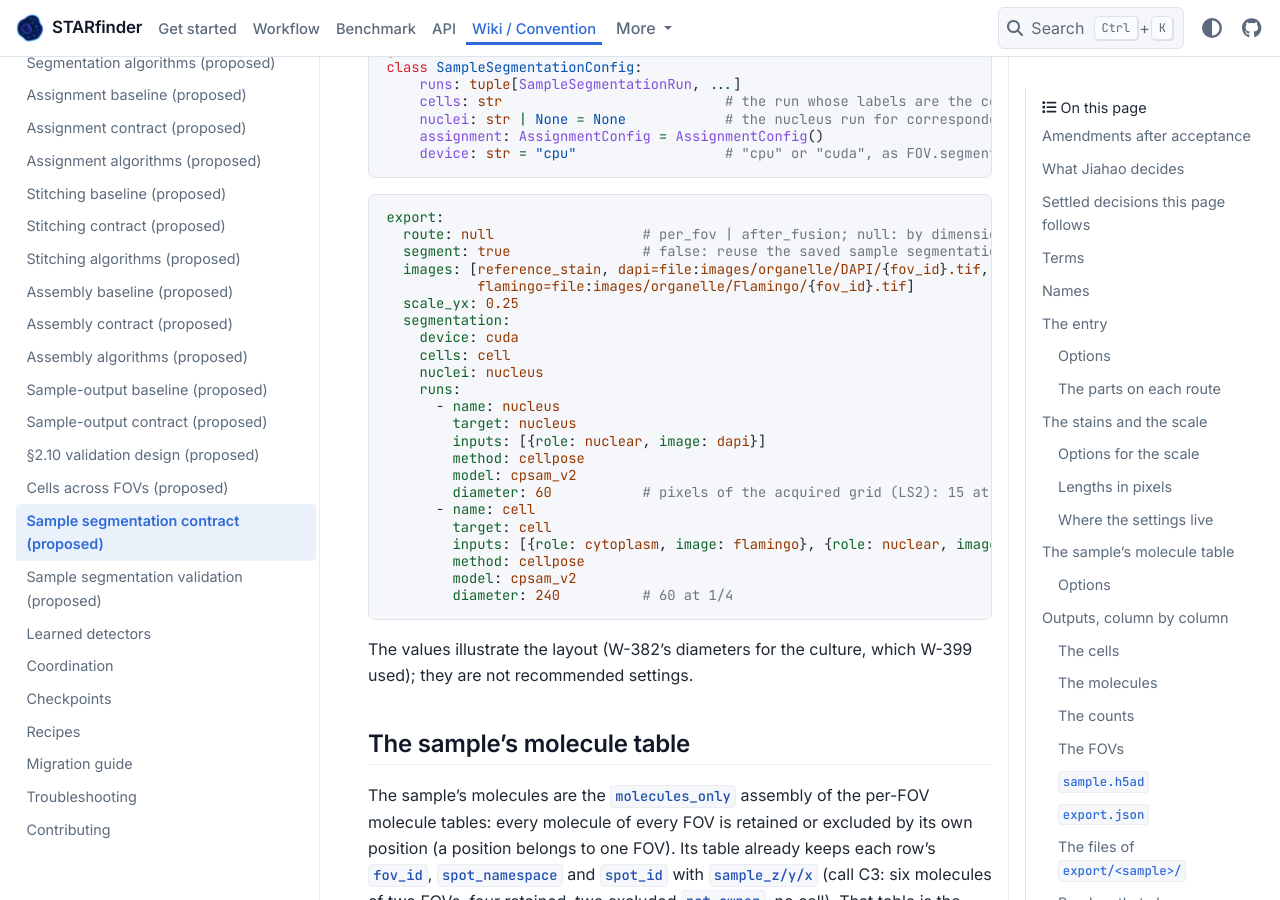
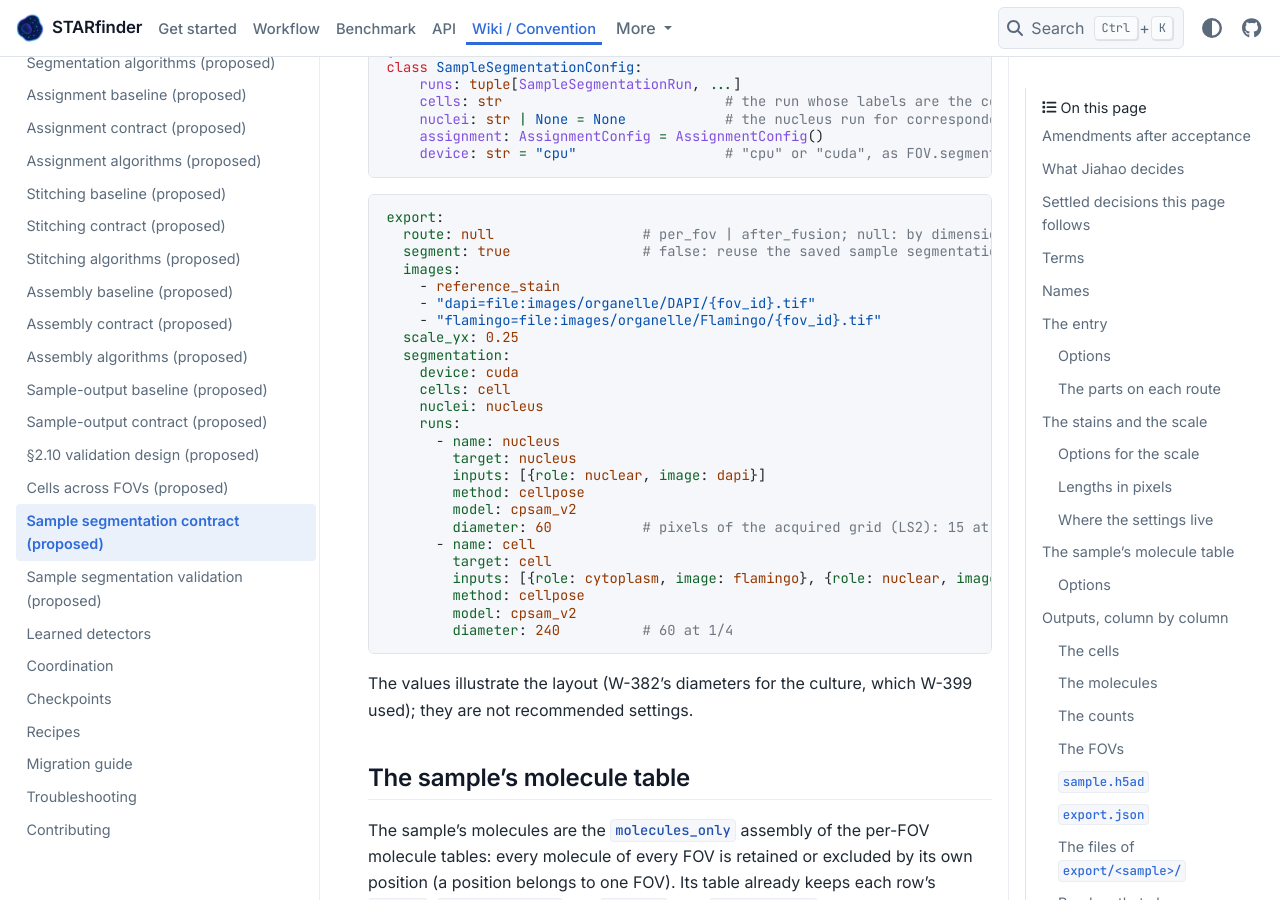
Before and after one commit to wanglab-broad/starfinder, a Sphinx documentation site: the page built from docs/sample-segmentation-contract.md, in a window 1280 px wide and 900 px high, scrolled down 16676 px. Built offline with Sphinx 7.4.7 and the PyData theme 0.15.4, drawn with Linux system fonts in a browser that asks for light colours.

Commit message:
feat(w-445): correct the YAML example of the sample segmentation…
Made the three corrections. The `images` value in the yaml example under
"Where the settings live" in docs/sample-segmentation-contract.md is now
a block list with quoted entries, so the example parses. The
`segment_fused` paragraph in docs/api/sample_output.rst and the
`SampleSegmentationRun` docstring now say that the route converts pixel
lengths given for the acquired grid to the segmentation grid by the
table "Lengths in pixels" of the contract page, and that both values are
recorded. Only those three files changed and no line of code differs.

Linear-Issue: W-445

```diff
--- a/docs/api/sample_output.rst
+++ b/docs/api/sample_output.rst
@@ -106,7 +106,8 @@
 :py:func:`~starfinder.sample_output.segment_fused`, the part ``segment``, also callable alone
 on a folder whose ``fuse`` ran, segments the fused projection of each input image on the
 segmentation grid (the fused file's grid, frame ``sample:<sample>``), with the method's pixel
-lengths given for the acquired grid and divided by the scale factor (both values recorded),
+lengths given for the acquired grid and converted to the segmentation grid by the table
+"Lengths in pixels" of :doc:`../sample-segmentation-contract` (both values recorded),
 and writes one ``segmentation_<run>.ome.tif`` per run (uint32) and the ``segmentation``
 section of ``export.json``, whose inputs are the fused files' SHA-256 and the grid;
 :py:func:`~starfinder.sample_output.load_sample_segmentation` reads them back as a
--- a/docs/sample-segmentation-contract.md
+++ b/docs/sample-segmentation-contract.md
@@ -410,8 +410,10 @@
 export:
   route: null                  # per_fov | after_fusion; null: by dimensionality ("The route setting")
   segment: true                # false: reuse the saved sample segmentation
-  images: [reference_stain, dapi=file:images/organelle/DAPI/{fov_id}.tif,
-           flamingo=file:images/organelle/Flamingo/{fov_id}.tif]
+  images:
+    - reference_stain
+    - "dapi=file:images/organelle/DAPI/{fov_id}.tif"
+    - "flamingo=file:images/organelle/Flamingo/{fov_id}.tif"
   scale_yx: 0.25
   segmentation:
     device: cuda
```
Also changed, not shown: 1 other file.
